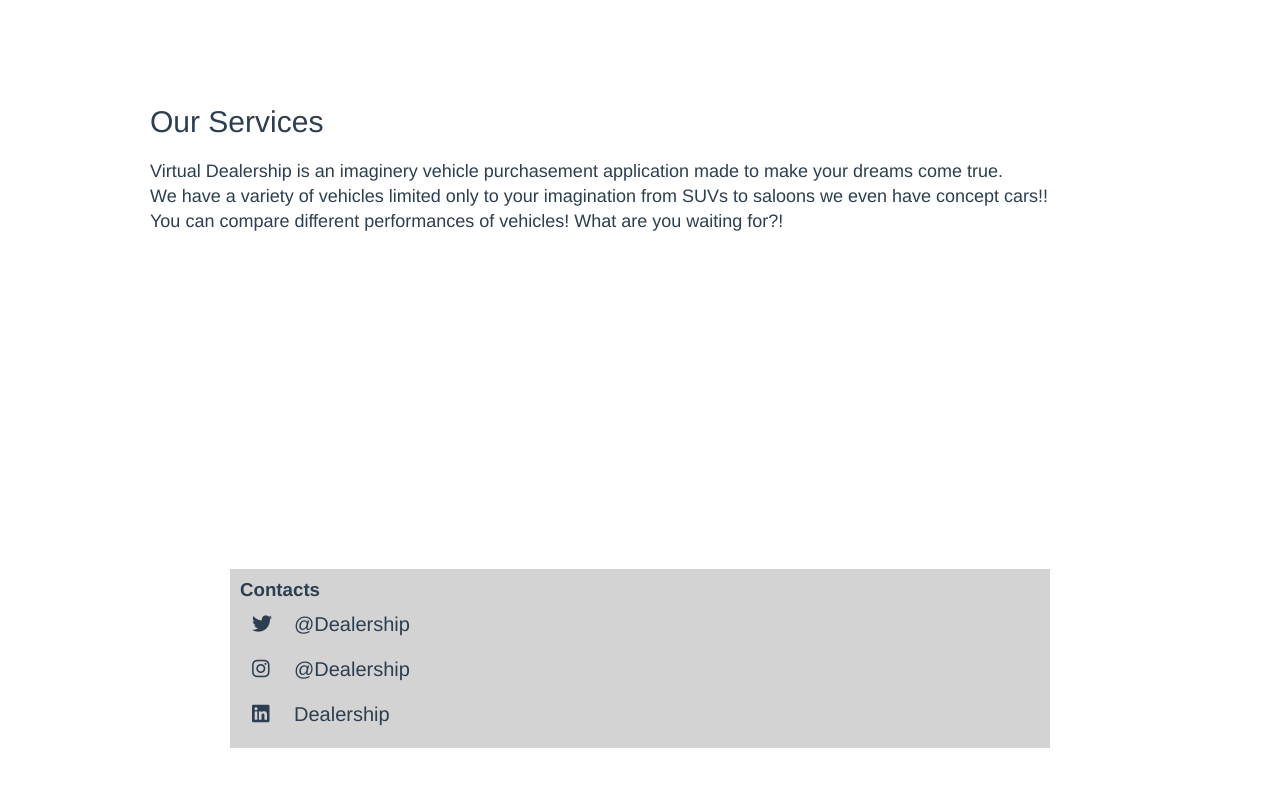
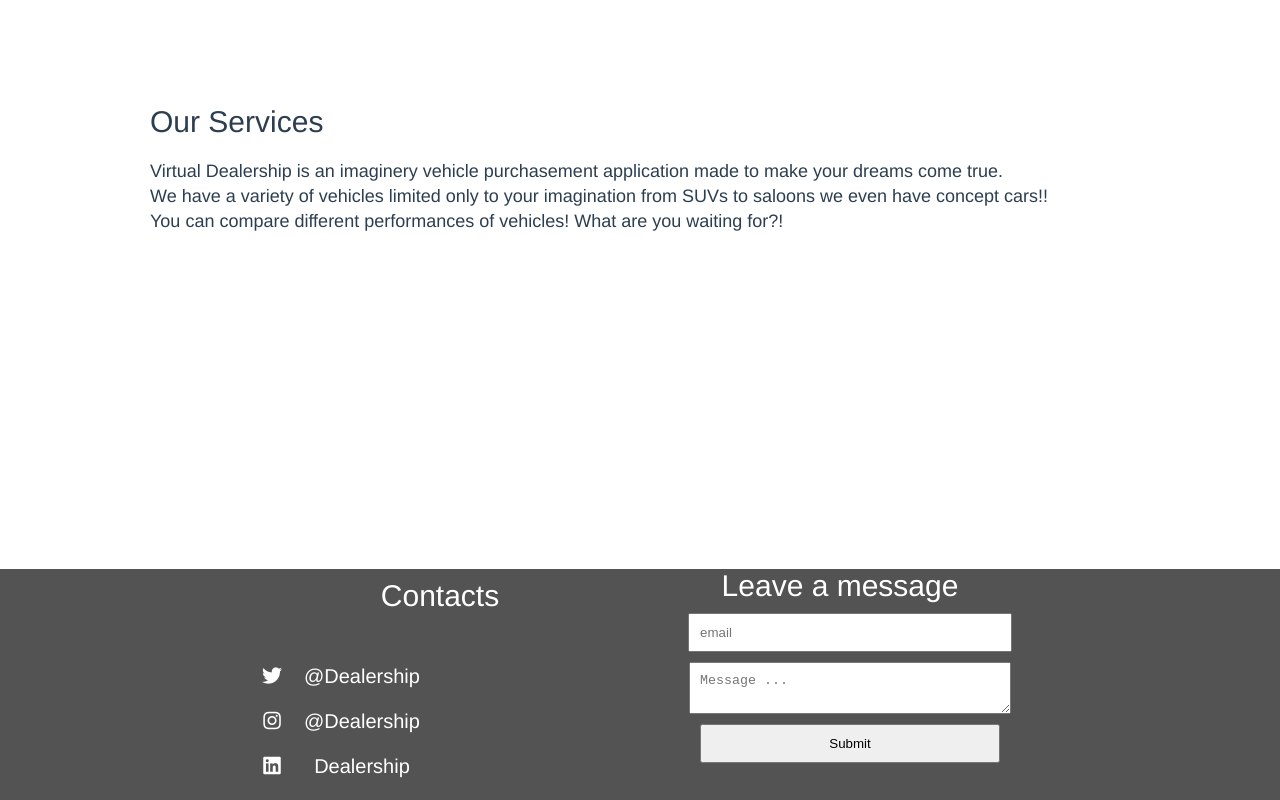
Before and after one commit to kaigikinyua/dealership_frontend, a Vue app: page / in a window 1280 px wide. Shown: the part 1831-2631 px from the top of the page. Before the commit the page ends 2579 px from the top, so only its background shows below. Built offline with nearby package versions, Linux system fonts and the light colour scheme.

Commit message:
index page layout done

```diff
--- a/public/styles/main.css
+++ b/public/styles/main.css
@@ -81,7 +81,8 @@ div.page_form div.form_fields h3.title {
   margin-bottom: 20px;
 }
 
-.text, .submit {
+.text, .submit, textarea {
+  display: block;
   position: relative;
   width: 300px;
   padding: 10px;
--- a/public/styles/main.scss
+++ b/public/styles/main.scss
@@ -75,7 +75,8 @@ div.page_form{
         }
     }
 }
-.text,.submit{
+.text,.submit,textarea{
+    display: block;
     position: relative;
     width:300px;
     padding:10px;
--- a/src/pages/index.vue
+++ b/src/pages/index.vue
@@ -5,6 +5,7 @@
         <slider></slider>
         <sect v-for="data in indexData" :key="data" :textData="data"></sect>
         <div class="contacts">
+            <div class="messages_and_contacts">
                 <div class="contacts_container">
                     <h3 class="title">Contacts</h3>
                     <table>
@@ -12,6 +13,13 @@
                         <tr><td><i class="fab fa-instagram"></i></td><td>@Dealership</td></tr>
                         <tr><td><i class="fab fa-linkedin"></i></td><td>Dealership</td></tr>
                     </table>
+                </div>
+                <div class="message_us">
+                    <h3 class="title">Leave a message</h3>
+                    <input class="text" placeholder="email" required/>
+                    <textarea placeholder="Message ..."></textarea>
+                    <button class="submit">Submit</button>
+                </div>
             </div>
         </div>
     </div>
@@ -50,13 +58,28 @@ export default {
 </script>
 
 <style  scoped>
+    div.contacts{
+        background:rgba(10,10,10,0.7);
+    }
+    div.messages_and_contacts{
+        position: relative;
+        left:50%;transform: translateX(-50%);
+        max-width: 800px;
+        color:white;
+        display: grid;
+        grid-template-columns: 1fr 1fr;
+    }
     div.contacts_container{
         position: relative;
-        max-width: 800px;
-        left:50%;transform: translateX(-50%);
-        text-align: left;
+        text-align: center;
         padding:10px;
-        background:lightgray;
+    }
+    h3.title{
+        font-size: 30px;
+        font-weight: lighter;
+    }
+    table{
+        margin-top:40px;
     }
     table td{
         padding:10px;
```
Also changed, not shown: 1 other file (tests, documents, lock files or other folders). Lines whose indentation alone changed are shown as unchanged.
